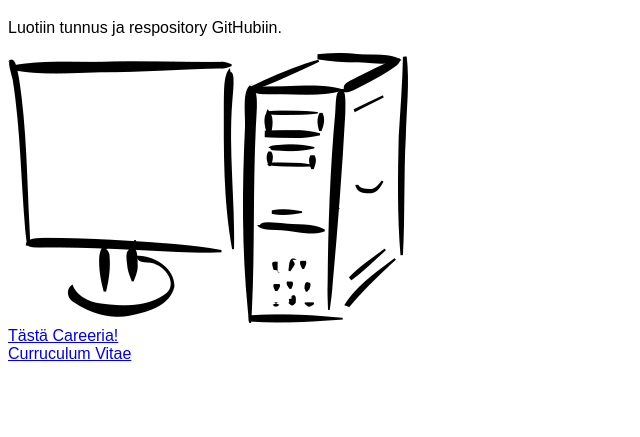
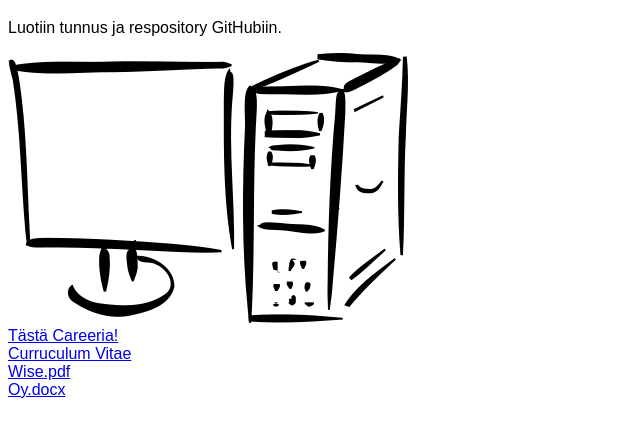
Before and after one commit to khavan91/khavan91.github.io, a plain HTML site: page index.html in a window 1280 px wide. Shown: the part 61-498 px from the top of the page, without its empty margins (0-640 px from the left). Drawn offline with Linux system fonts and the light colour scheme.

Commit message:
Add files via upload

```diff
--- a/index.html
+++ b/index.html
@@ -16,7 +16,10 @@ body {font-family: Arial, sans-serif;}
 <p>Luotiin tunnus ja respository GitHubiin.</p>
 <img src="pc.png" alt="Personal computer"><br>
 <a href="https://www.careeria.fi/" target="_blank">Tästä Careeria!</a><br>
-<a href="cv.html">Curruculum Vitae</a>
+<a href="cv.html">Curruculum Vitae</a><br>
+
+<a href="wise.pdf">Wise.pdf</a><br>
+<a href="oy.docx">Oy.docx</a><br>
 
 </body>
 </html>
```
